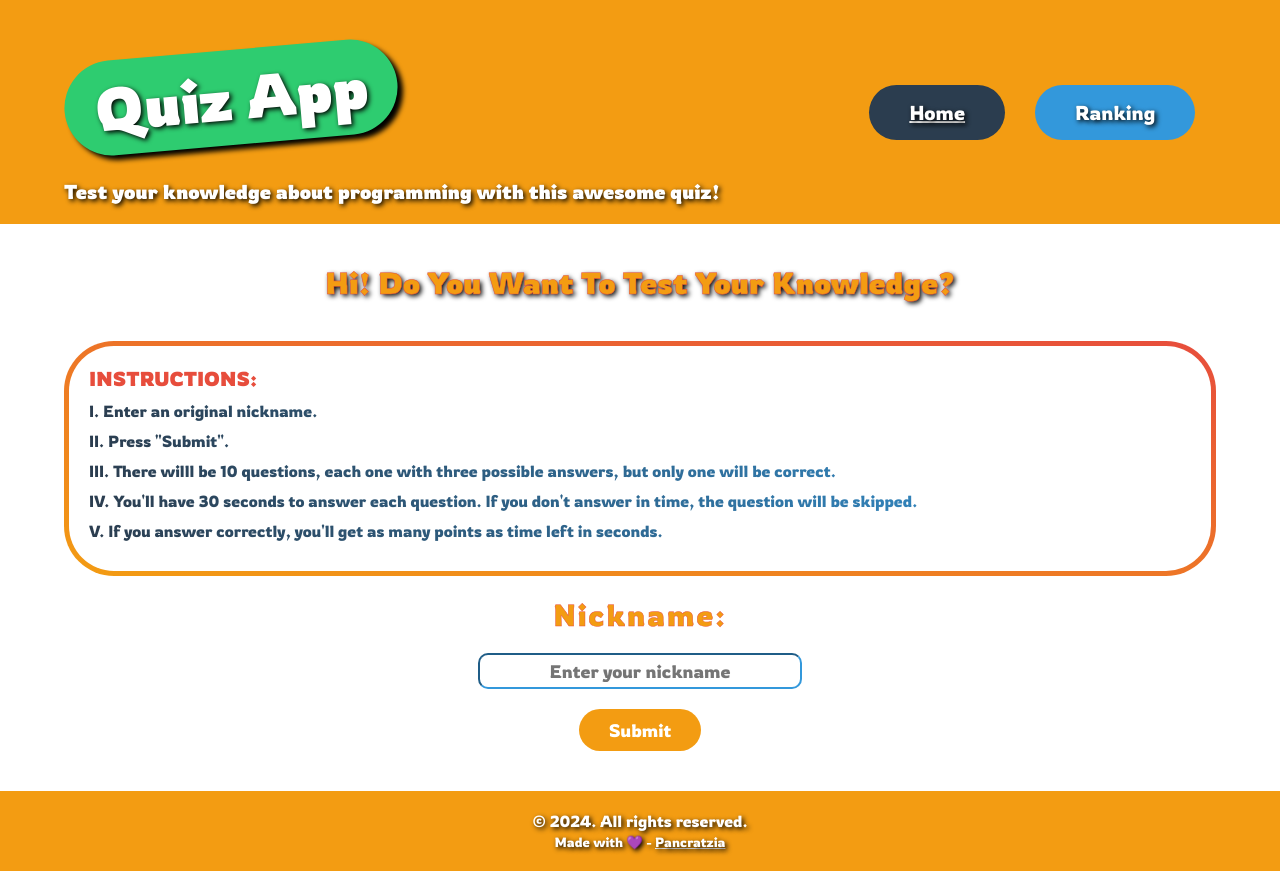
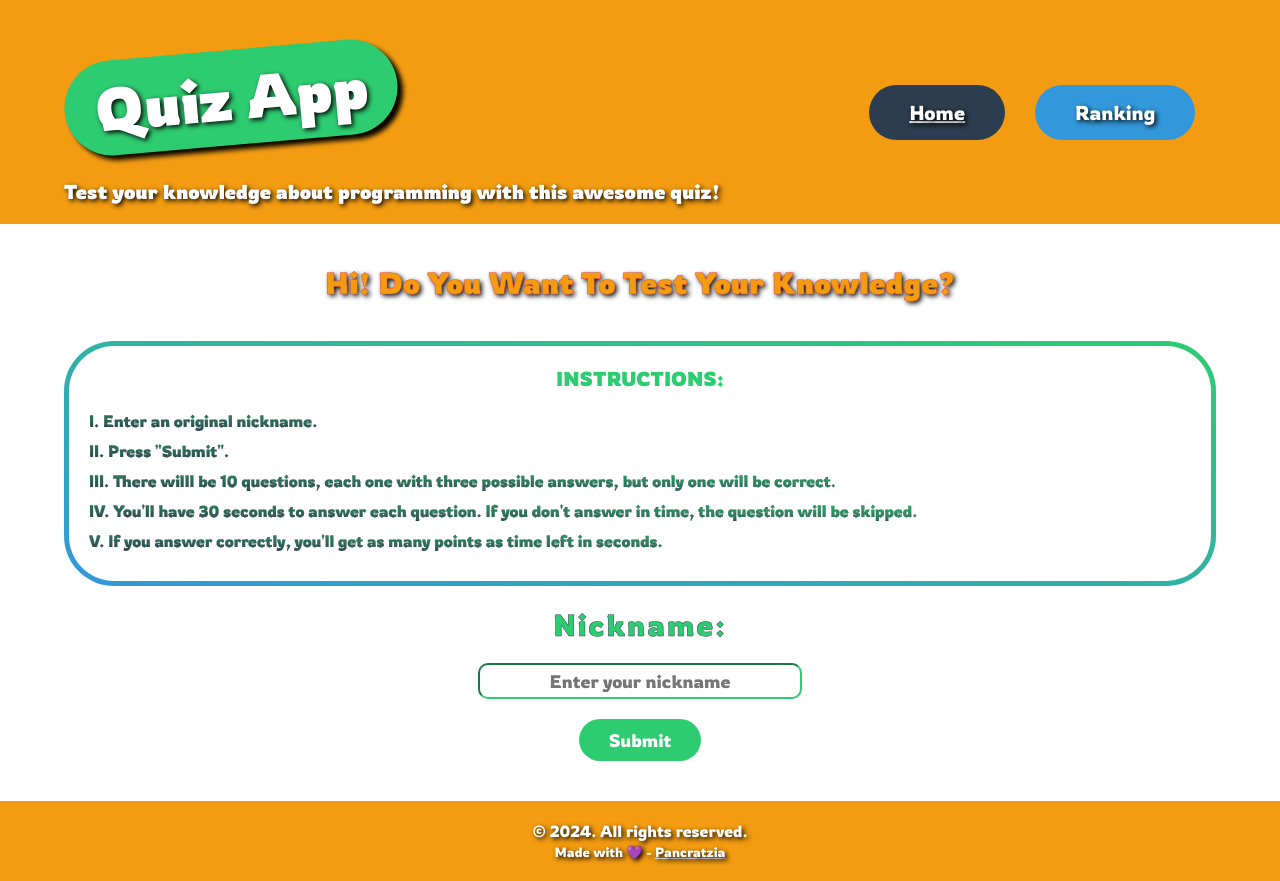
Before and after one commit to Pancratzia/Monthly-Projects, a React (Vite) app in the folder quiz-app/: page / in a window 1280 px wide. Built offline with nearby package versions, Linux system fonts and the light colour scheme; no server answers; the HTML template or start-up script is replaced by a standard one.

Commit message:
Estilos definitivos

```diff
--- a/quiz-app/src/assets/styles/userPage.css
+++ b/quiz-app/src/assets/styles/userPage.css
@@ -12,18 +12,16 @@
     -webkit-text-stroke: 0.05rem var(--rojo);
   }
 
-  & .subtitle,
-  & .instructions {
-    text-align: left;
-  }
-
   & .subtitle {
     font-size: 2rem;
+    margin-bottom: 2rem;
+    text-align: center;
     text-transform: uppercase;
-    color: var(--rojo);
+    color: var(--verde);
   }
 
   & .instructions-container {
+    text-align: left;
     border-radius: 5rem;
     padding: 2rem;
     background-color: var(--blanco);
@@ -41,7 +39,7 @@
       z-index: -1;
       margin: -0.5rem;
       border-radius: 5rem;
-      background: linear-gradient(to left bottom, var(--rojo), var(--amarillo));
+      background: linear-gradient(to left bottom, var(--verde), var(--azul));
     }
 
     & .instructions {
@@ -55,9 +53,10 @@
       flex-direction: column;
 
       & li {
-        background: linear-gradient(to right, var(--azul-oscuro), var(--azul));
+        background: linear-gradient(to left bottom, var(--verde), var(--azul-oscuro));
         color: transparent;
         background-clip: text;
+        -webkit-text-stroke: 0.01rem var(--negro);
         -webkit-text-fill-color: transparent;
         -webkit-background-clip: text;
       }
@@ -73,9 +72,9 @@
 
     & .label {
       font-size: 3rem;
-      color: var(--amarillo);
-      stroke: 0.05rem var(--rojo);
-      -webkit-text-stroke: 0.05rem var(--rojo);
+      color: var(--verde);
+      stroke: 0.05rem var(--azul-oscuro);
+      -webkit-text-stroke: 0.05rem var(--azul-oscuro);
       letter-spacing: 0.2rem;
     }
 
@@ -92,7 +91,7 @@
         border-radius: 1rem;
         font-family: inherit;
         color: var(--azul-oscuro);
-        border-color: var(--azul);
+        border-color: var(--verde);
         outline: none;
 
         @media screen and (min-width: 768px) {
@@ -114,7 +113,7 @@
       border-radius: 3rem;
       font-family: inherit;
       color: var(--blanco);
-      background-color: var(--amarillo);
+      background-color: var(--verde);
       border: none;
 
       @media screen and (min-width: 768px) {
```
